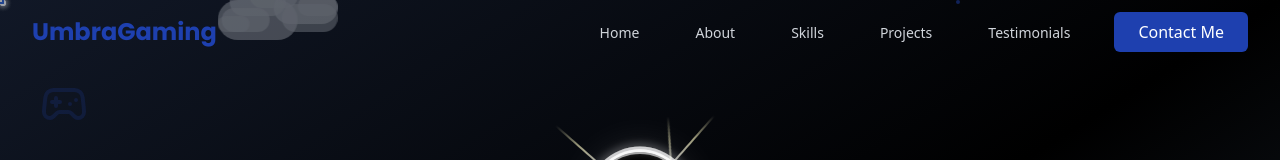
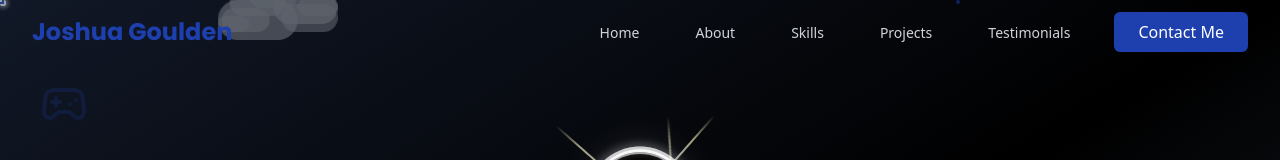
Before and after one commit to Saros520/game-dev-portfolio, a React (Vite) app: page / in a window 1280 px wide. Shown: the top 160 px of the page. Built offline with nearby package versions, Linux system fonts and the light colour scheme.

Commit message:
Change button text from 'UmbraGaming' to 'Joshua Goulden'

```diff
--- a/src/components/Header.tsx
+++ b/src/components/Header.tsx
@@ -46,7 +46,7 @@ const Header = () => {
               onClick={() => scrollToSection('hero')}
               className="text-2xl font-heading font-bold text-primary hover:text-secondary transition-colors"
             >
-              UmbraGaming
+              Joshua Goulden
             </button>
           </div>
 
```
